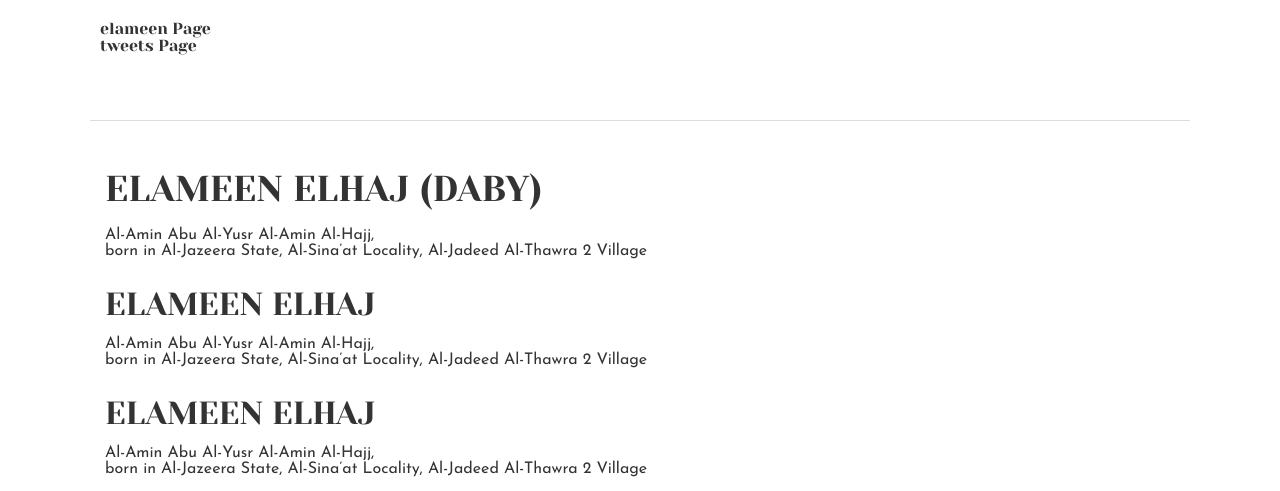
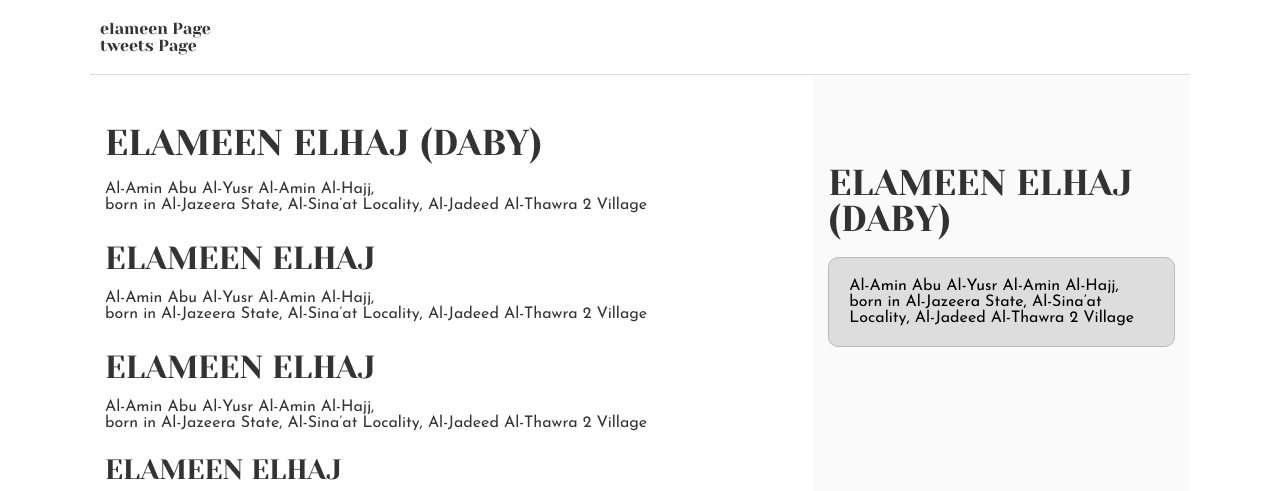
Before and after one commit to elameensw/alx_html_css, a plain HTML site: page css_basic/index.html in a window 1280 px wide. Shown: the top 491 px of the page. Drawn offline with Linux system fonts and the light colour scheme.

Commit message:
css basics

```diff
--- a/css_basic/index.html
+++ b/css_basic/index.html
@@ -94,6 +94,10 @@
 
         <aside>
 
+            <h1>ELAMEEN ELHAJ (DABY)</h1>
+            <p>Al-Amin Abu Al-Yusr Al-Amin Al-Hajj,<br>
+                born in Al-Jazeera State, Al-Sina’at Locality, Al-Jadeed Al-Thawra 2 Village</p>
+
         </aside>
 
 
--- a/css_basic/styles.css
+++ b/css_basic/styles.css
@@ -28,3 +28,27 @@ table, th, td
     border: 1px solid black;
     width: 100%;
 } */
+
+body {
+    display: flex;
+    flex-direction: column;
+  }
+
+  main {
+    display: flex;
+    flex-direction: row;
+    flex: auto;
+  }
+
+
+  article
+{
+    flex: 2;
+    overflow-y: auto;
+}
+
+aside
+{
+    flex: 1;
+    overflow-y: auto;
+}
```
